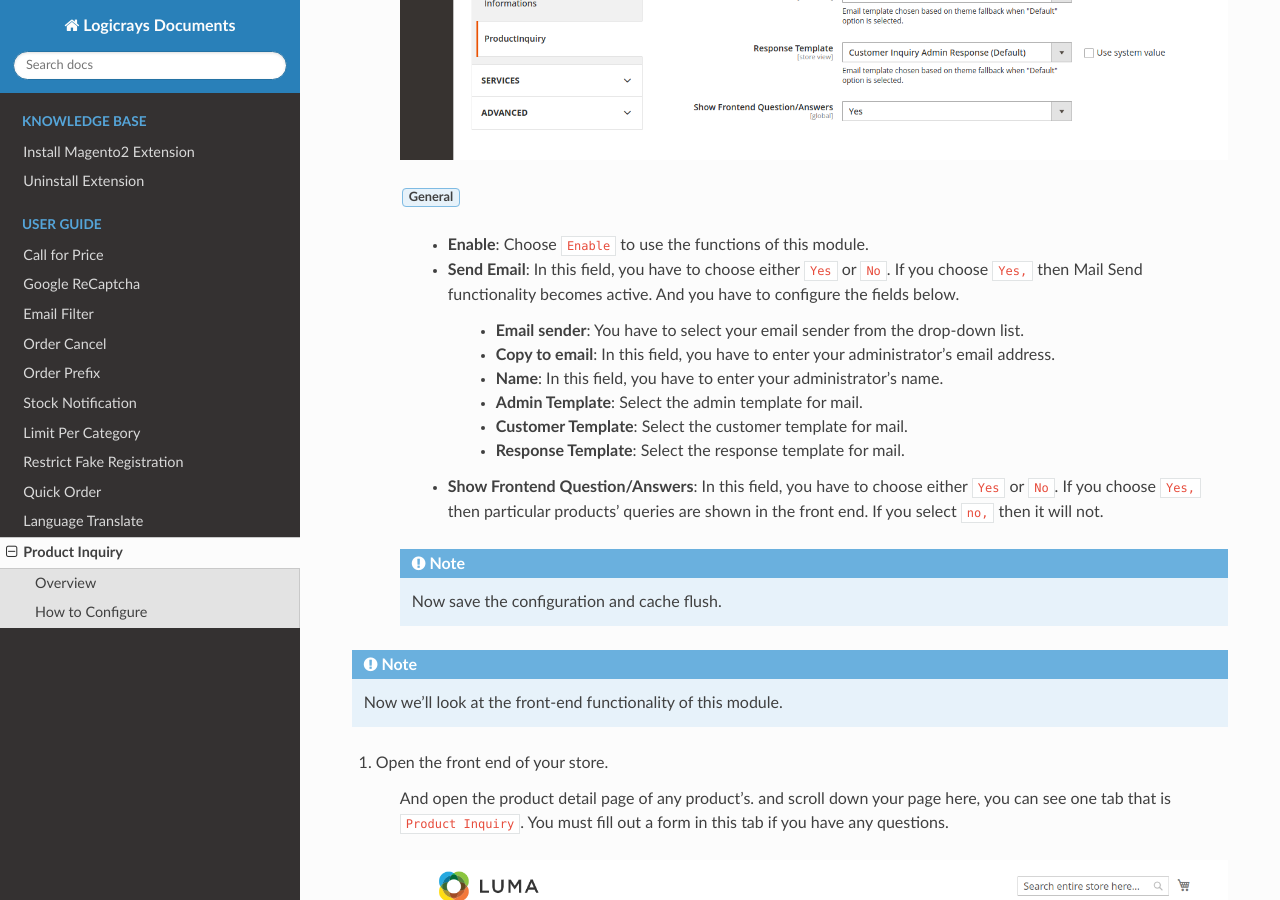
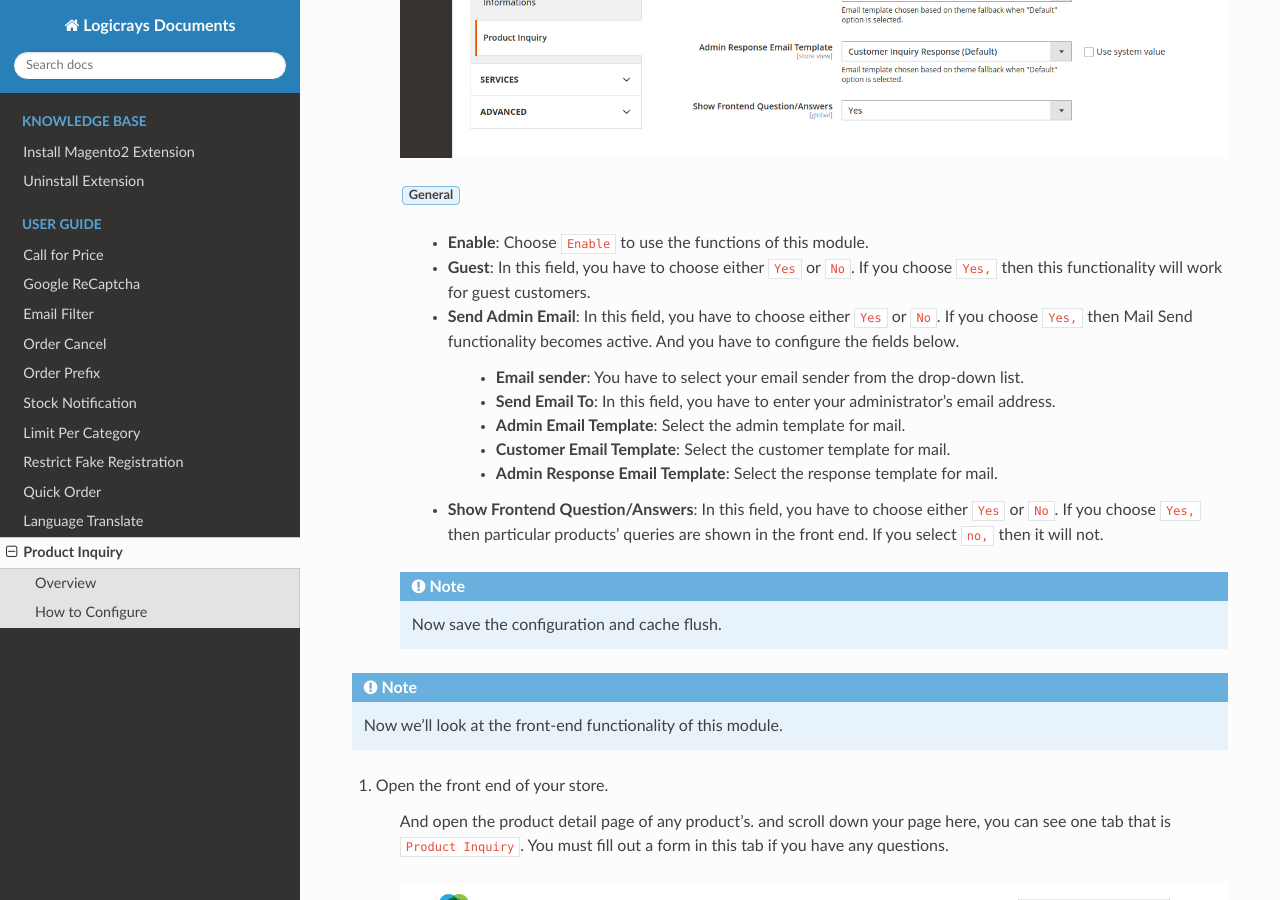
Before and after one commit to rahulp-logicrays/testdocs, a Sphinx documentation site: the page built from docs/User_Guide/product-inquiry.rst, in a window 1280 px wide and 900 px high, scrolled down 1298 px. Built offline with Sphinx 7.4.7 and the Read the Docs theme 2.0.0, drawn with Linux system fonts in a browser that asks for light colours; some of the changed text lies outside the part shown.

Commit message:
Create remaining doc of Product-Inquiry

```diff
--- a/docs/User_Guide/product-inquiry.rst
+++ b/docs/User_Guide/product-inquiry.rst
@@ -15,7 +15,7 @@
 #. Open Admin Panel, go to ``Logicrays > Settings > Configuration``
 
     .. figure:: img/product-inquiry/Dashboard-Magento-Admin.png
-        :alt: Configuration Settings.
+        :alt: Configuration Settings
 
 #. Now here you can see all the configure fields of the module. I'll explain them one by one at the end of the image.
 
@@ -25,14 +25,14 @@
     :guilabel:`General`
 
         * **Enable**: Choose ``Enable`` to use the functions of this module.
-        * **Send Email**: In this field, you have to choose either ``Yes`` or ``No``. If you choose ``Yes,`` then Mail Send functionality becomes active. And you have to configure the fields below.
+        * **Guest**: In this field, you have to choose either ``Yes`` or ``No``. If you choose ``Yes,`` then this functionality will work for guest customers.
+        * **Send Admin Email**: In this field, you have to choose either ``Yes`` or ``No``. If you choose ``Yes,`` then Mail Send functionality becomes active. And you have to configure the fields below.
 
             * **Email sender**: You have to select your email sender from the drop-down list.
-            * **Copy to email**: In this field, you have to enter your administrator's email address.
-            * **Name**: In this field, you have to enter your administrator's name.
-            * **Admin Template**: Select the admin template for mail.
-            * **Customer Template**: Select the customer template for mail.
-            * **Response Template**: Select the response template for mail.
+            * **Send Email To**: In this field, you have to enter your administrator's email address.
+            * **Admin Email Template**: Select the admin template for mail.
+            * **Customer Email Template**: Select the customer template for mail.
+            * **Admin Response Email Template**: Select the response template for mail.
         * **Show Frontend Question/Answers**: In this field, you have to choose either ``Yes`` or ``No``. If you choose ``Yes,`` then particular products' queries are shown in the front end. If you select ``no,`` then it will not.
 
     .. note::
@@ -47,12 +47,44 @@
     And open the product detail page of any product's. and scroll down your page here, you can see one tab that is ``Product Inquiry``. You must fill out a form in this tab if you have any questions.
 
     .. figure:: img/product-inquiry/Product-Detail-Page.png
-        :alt: Inquiry form
+        :alt: Product Details page
 
 #. After click on ``Send Inquiry`` button then your form successfully send the request to admin. Now you have to check Admin Request then go to ``Logicrays > ProductInquiry > ProductInquiry Details``.
+
     see below image.
 
     .. figure:: img/product-inquiry/Dashboard-Magento-Admin_1.png
+        :alt: Dashboard-Magento-Admin
+
+#. You must be redirected to the admin side grid after clicking on the above path. see below image.
+
+    .. figure:: img/product-inquiry/Product-Admin-Grid.png
         :alt: Inquiry form
 
-#. You must be redirected to the admin side grid after clicking on the above path.
+#. By clicking the Edit button, you can now edit the record. The Edit form appears after you click the Edit button. In this form, you can edit the records and also reply to the customer's questions.
+
+    .. figure:: img/product-inquiry/Product-Inquiry-Edit-form.png
+        :alt: Product-Inquiry-Edit-form
+
+#. After saving the admin's responses, you can view them on the frontend.
+
+    .. figure:: img/product-inquiry/Admin-Response.png
+        :alt: Admin-Response
+
+.. note::
+    After filling out the form and submitting it, one email is sent to the Customer and another to the Administrator. You can see the images below.
+
+#. Customer received mail.
+
+    .. figure:: img/product-inquiry/Customer-Mail.png
+        :alt: Customer-Mail
+
+#. Admin received mail.
+
+    .. figure:: img/product-inquiry/Admin-Mail.png
+        :alt: Admin-Mail
+
+#. Admin response mail to customer.
+
+    .. figure:: img/product-inquiry/Admin-Mail-Response.png
+        :alt: Admin-Mail-Response
```
Also changed, not shown: docs/User_Guide/img/product-inquiry/Admin-Mail-Response.png (added), docs/User_Guide/img/product-inquiry/Admin-Mail.png (added), docs/User_Guide/img/product-inquiry/Admin-Response.png (added), docs/User_Guide/img/product-inquiry/Configuration-Settings-Stores-Magento-Admin.png, docs/User_Guide/img/product-inquiry/Customer-Mail.png (added), docs/User_Guide/img/product-inquiry/Dashboard-Magento-Admin.png, docs/User_Guide/img/product-inquiry/Product-Admin-Grid.png (added), docs/User_Guide/img/product-inquiry/Product-Detail-Page.png, docs/User_Guide/img/product-inquiry/Product-Inquiry-Edit-form.png (added).
